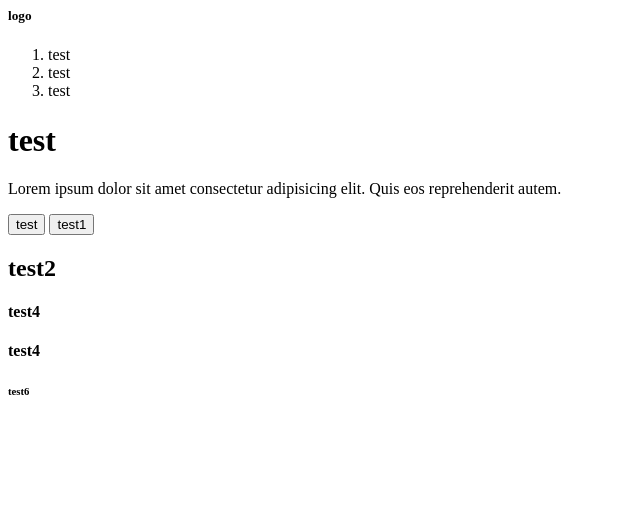
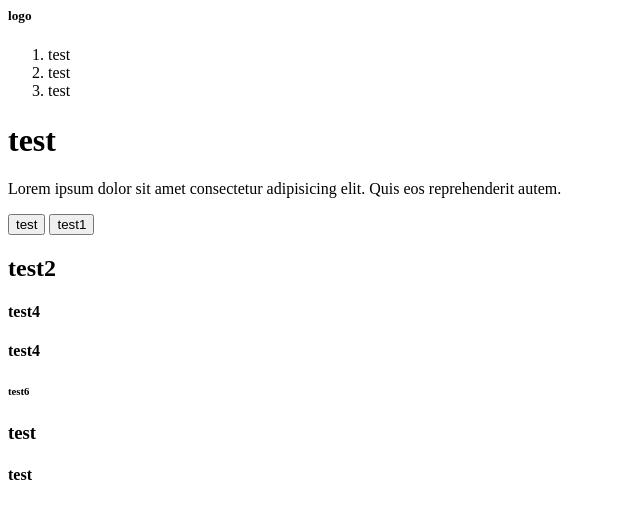
Before and after one commit to hamzaselmerra/gitnew, a plain HTML site: page index.html in a window 1280 px wide. Shown: the whole page, without its empty margins (0-640 px from the left). Drawn offline with Linux system fonts and the light colour scheme.

Commit message:
add h3 h4

```diff
--- a/index.html
+++ b/index.html
@@ -16,3 +16,7 @@
 <h4>test4</h4>
 <h4>test4</h4>
 <h6>test6</h6>
+<footer>
+    <h3>test</h3>
+    <h4>test</h4>
+</footer>
```
